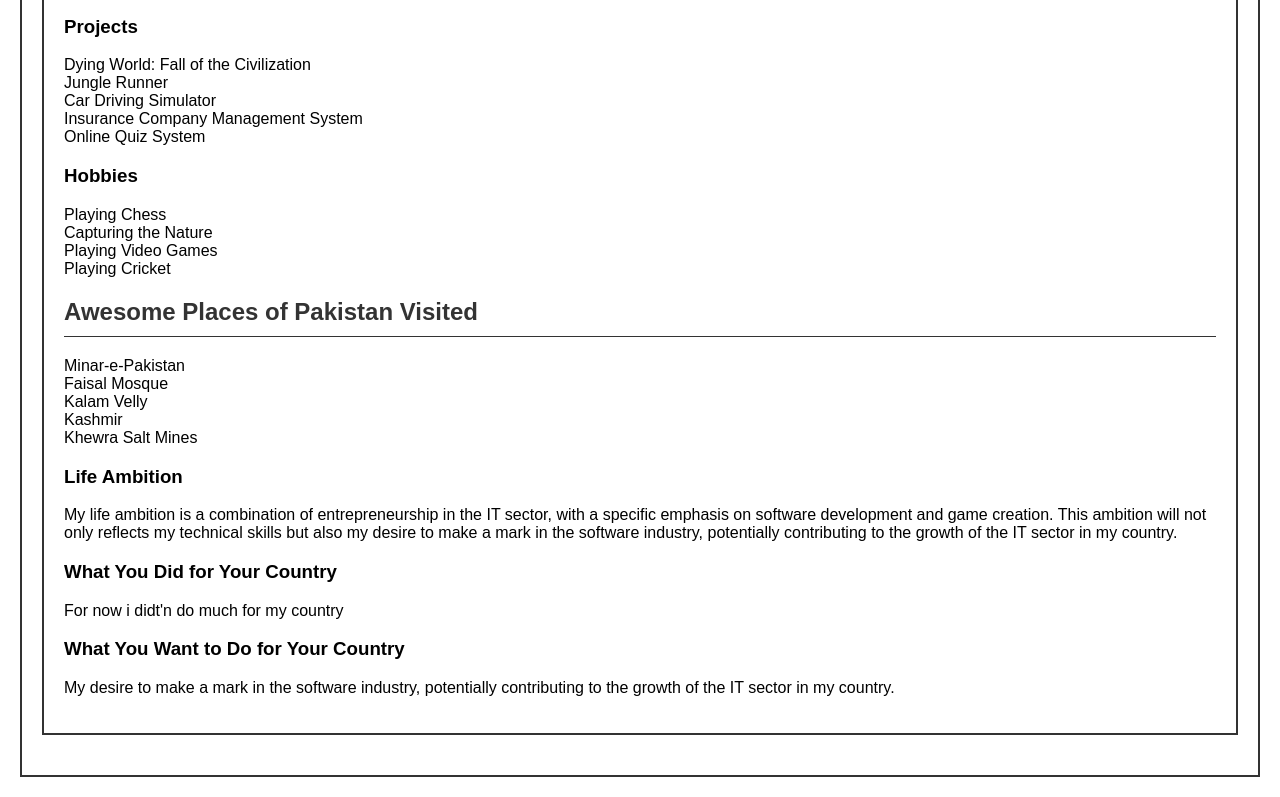
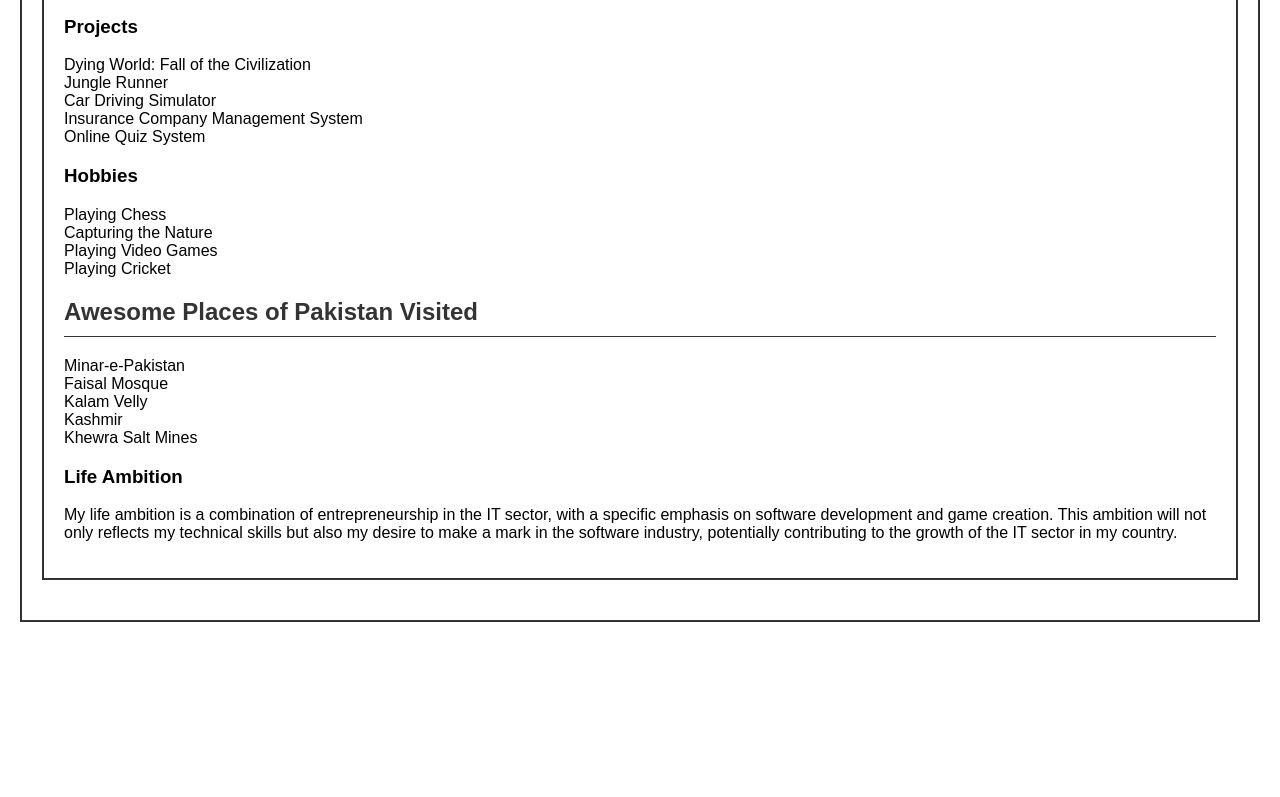
Before and after one commit to Usama556/20101002-012-A2, a plain HTML site: page index.html in a window 1280 px wide. Shown: the part 802-1599 px from the top of the page. After the commit the page ends 1444 px from the top, so only its background shows below. Drawn offline with Linux system fonts and the light colour scheme.

Commit message:
Update index.html

```diff
--- a/index.html
+++ b/index.html
@@ -122,12 +122,6 @@
 
         <h3>Life Ambition</h3>
         <p>My life ambition is a combination of entrepreneurship in the IT sector, with a specific emphasis on software development and game creation. This ambition will not only reflects my technical skills but also my desire to make a mark in the software industry, potentially contributing to the growth of the IT sector in my country.</p>
-
-        <h3>What You Did for Your Country</h3>
-        <p>For now i didt'n do much for my country</p>
-
-        <h3>What You Want to Do for Your Country</h3>
-        <p>My desire to make a mark in the software industry, potentially contributing to the growth of the IT sector in my country.</p>
     </section>
 </body>
 </html>
```
